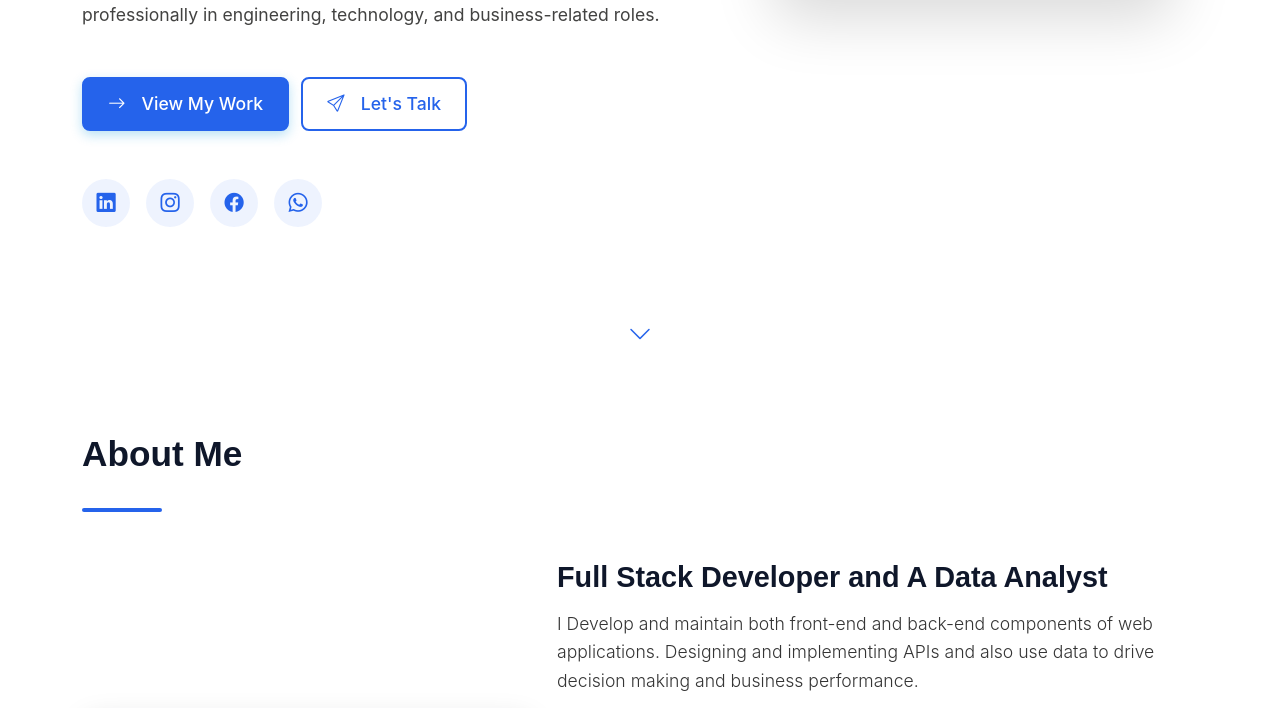
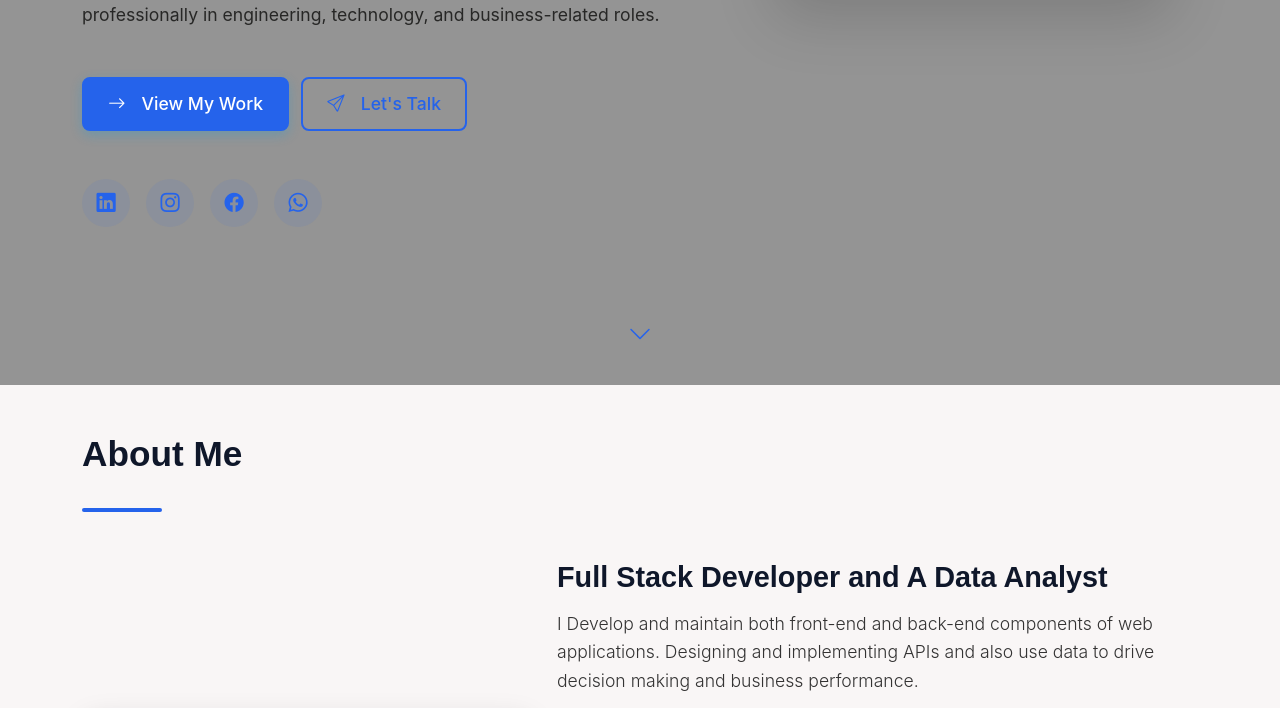
Before and after one commit to bakar-01/my-portifolio, a Django app: page / in a window 1280 px wide. Shown: the part 707-1415 px from the top of the page. Run offline with Django 5.2, Linux system fonts and the light colour scheme; data comes from the database, SQL or seed files in the repository; both versions use the stored data as it was after the commit; some libraries are stand-ins or nearby versions.

Commit message:
System modifications, database, and templates

```diff
--- a/myportifolio/static/assets/css/main.css
+++ b/myportifolio/static/assets/css/main.css
@@ -8,7 +8,7 @@
 # Font & Color Variables
 --------------------------------------------------------------*/
 :root {
-  --background-color: rgb(255, 255, 255);
+  --background-color: rgb(249, 246, 246);
   --surface-color: #ffffff;
   --default-color-rgb: 3, 3, 2;
   --heading-color-rgb: 15, 23, 42;
@@ -140,7 +140,7 @@ h6 { font-size: 1rem; }
 --------------------------------------------------------------*/
 .hero-modern {
   position: relative;
-  background: white;
+  background: rgb(148, 148, 148);
   overflow: hidden;
 }
 
@@ -1122,7 +1122,7 @@ h6 { font-size: 1rem; }
 # Footer - Modern
 --------------------------------------------------------------*/
 .footer-modern {
-  background: white;
+  background: rgb(142, 141, 141);
   border-top: 1px solid rgba(20, 157, 221, 0.1);
 }
 
```
Also changed, not shown: db.sqlite3.
